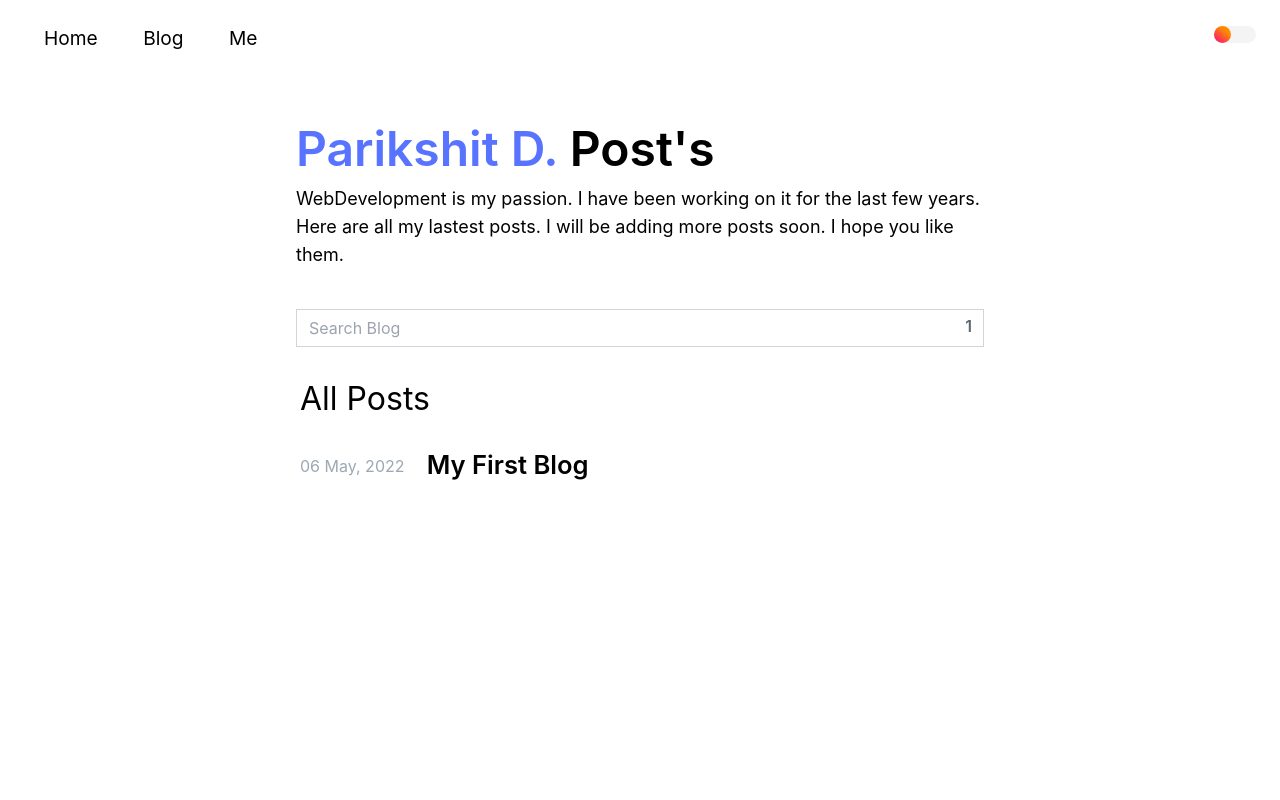
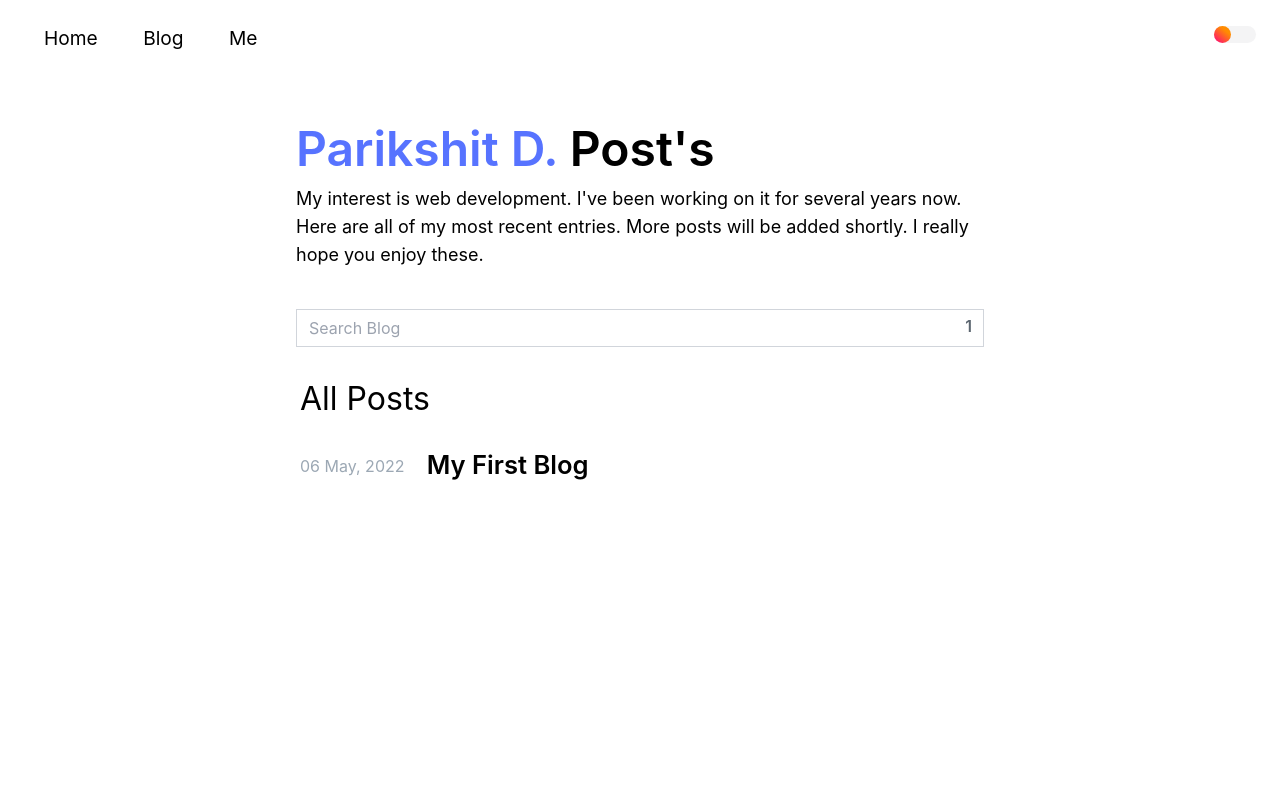
Before and after one commit to vesper85/NextBlog, a Next.js app: page /blog in a window 1280 px wide. Shown: the top 800 px of the page. Built offline with nearby package versions, Linux system fonts and the light colour scheme.

Commit message:
about me updated

```diff
--- a/components/BlogHeader.js
+++ b/components/BlogHeader.js
@@ -9,8 +9,8 @@ function BlogHeader() {
         </div>
         <div>
             <p className="text-[1.05rem] leading-5">
-              WebDevelopment is my passion. I have been working on it for the last few years.
-              Here are all my lastest posts. I will be adding more posts soon. I hope you like them.
+            My interest is web development. I&apos;ve been working on it for several years now.
+            Here are all of my most recent entries. More posts will be added shortly. I really hope you enjoy these.
             </p>
         </div>
     </section>
--- a/pages/aboutme.js
+++ b/pages/aboutme.js
@@ -10,11 +10,10 @@ export default function aboutme(){
             {/* flex-1 grow */}
             <div className="flex-1 grow self-center mt-10 text-[1.05rem] sm:mt-0">
                 <div className="text-center sm:text-left text-[3rem]  lg:text-[10rem] dark:text-color-tertiary text-color-primary stroke ">ME !!</div>
-                I&apos;m  <Highlight>Parikshit Deshmukh</Highlight>, a full stack JavaScript developer from  Pune, Maharashtra.
-                I am currently a student at VIT pune, pursuing my Bachelors in Computer Science.
-                I am a self-taught programmer, always looking for new challenges to learn from.
-                I love to learn new things and I am always trying to improve my skills.
-
+                I&apos;m  <Highlight>Parikshit Deshmukh</Highlight>, a full stack JavaScript developer.
+                Currently a student at VIT pune, pursuing my Bachelors in Computer Science.
+                Self-taught coder who is constantly seeking new challenges from which to learn.
+                As a self-taught coder, I enjoy learning new things and am constantly striving to better my abilities.
              </div>
 
              {/* flex-1 */}
@@ -24,9 +23,7 @@ export default function aboutme(){
             </div>
         </div>
         <div className="my-12 w-full md:w-4/5 text-[1.05rem]">
-            I love creating things that make people&apos;s life easier. I got
-            my start for web development in 2020.<br/> I have been learning and
-            growing my skills everyday.  webdevelopment is my passion and I will keep on learning and growing.
+        I like designing products that make people&apos;s lives simpler. In the year 2020, I began my web development career. Every day, I&apos;ve been learning and honing my talents. My love is web development, and I will continue to study and progress in this field.
         </div>
         <div className="my-12 w-full md:w-4/5">
             <div>
```
